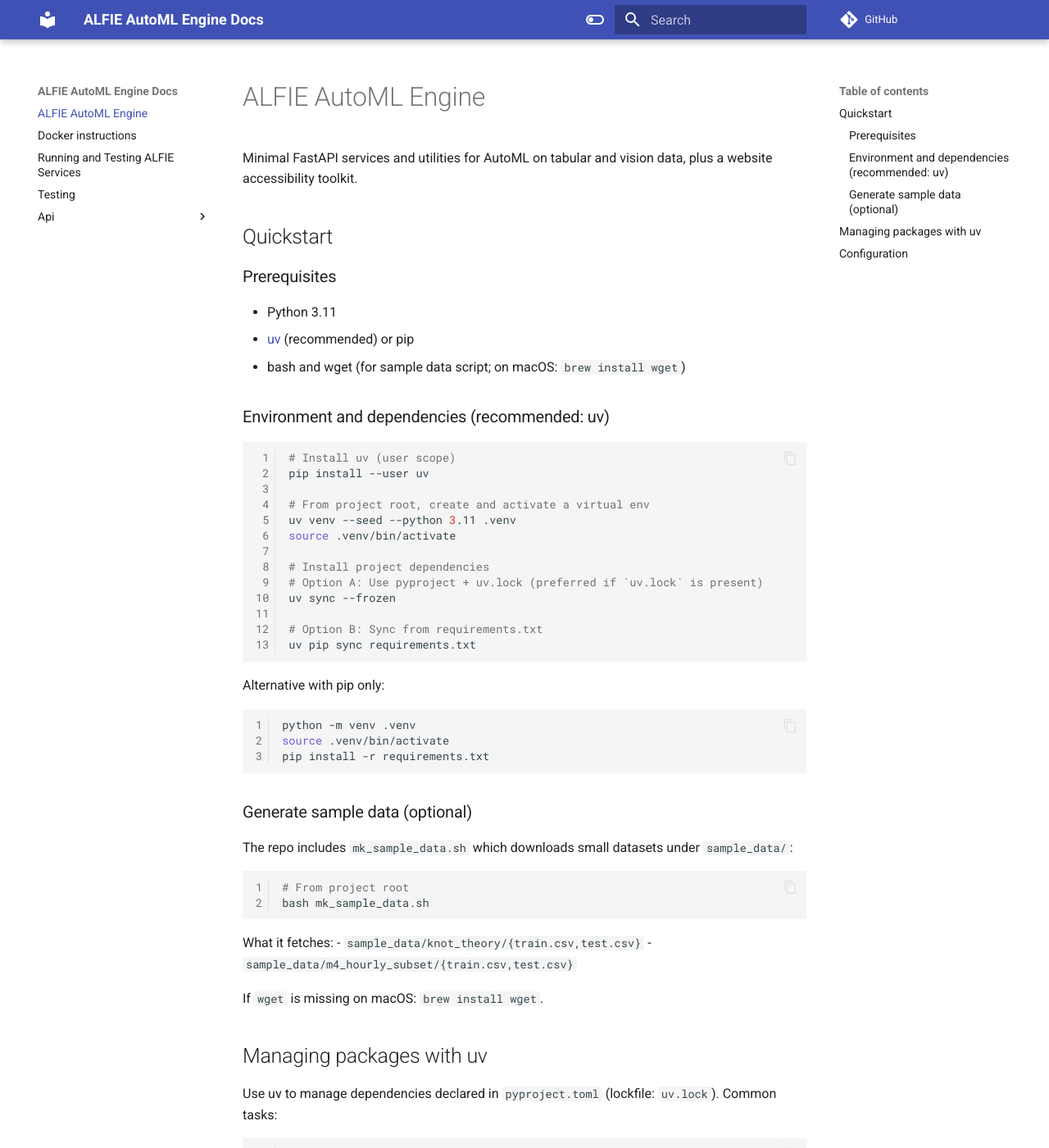
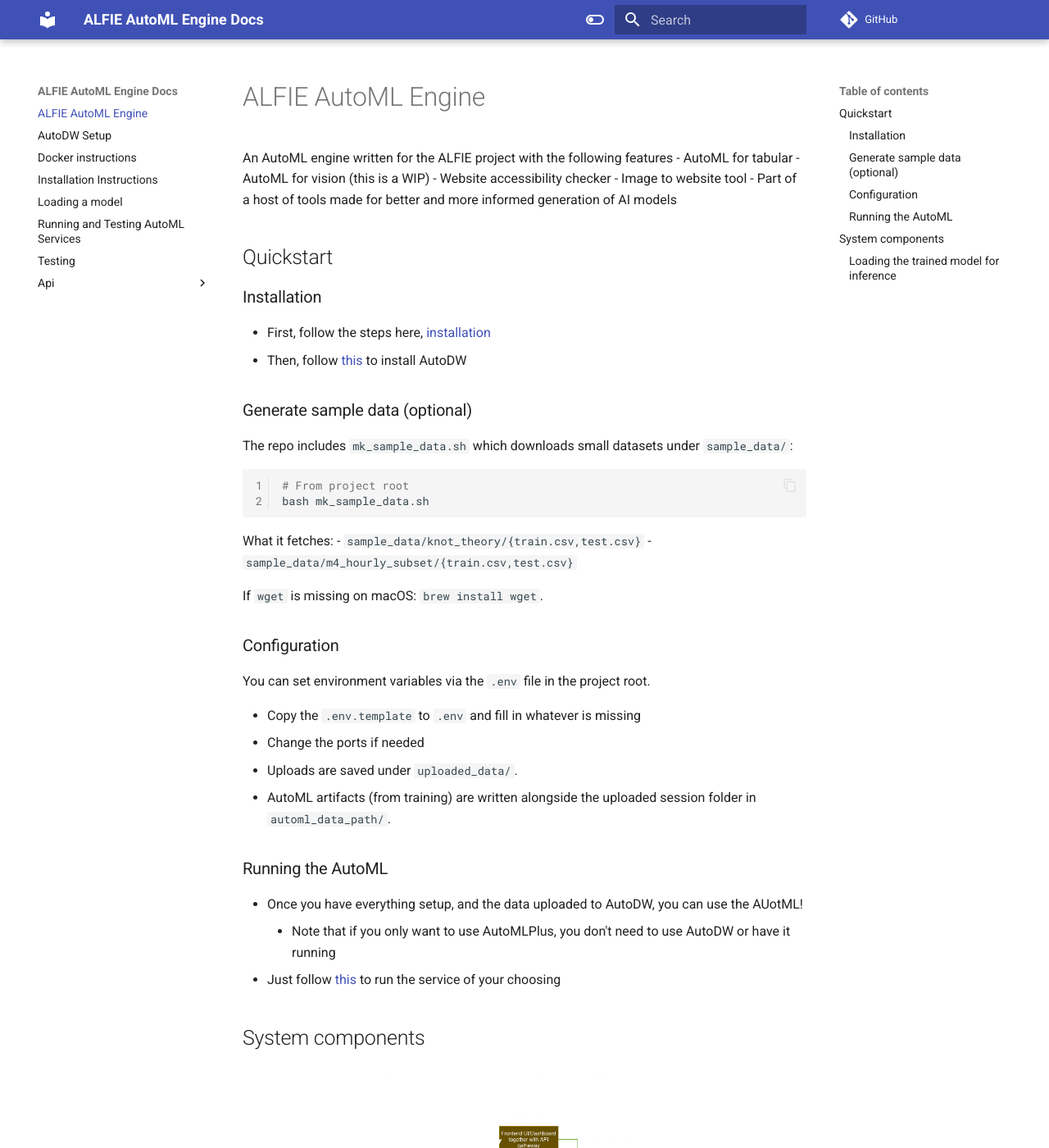
Before and after one commit to SubhadityaMukherjee/alfie_automl_engine, an MkDocs documentation site: the page built from docs/index.md, in a window 1280 px wide and 1400 px high. Shown: the whole window at 82% size. Built offline with MkDocs 1.6.1 and Material for MkDocs 9.7.7, drawn with Linux system fonts in a browser that asks for light colours; comment, search, counter and statistics services are not loaded; some of the changed text lies outside the part shown.

Commit message:
updated documentation for tabular

````diff
--- a/docs/index.md
+++ b/docs/index.md
@@ -1,37 +1,17 @@
 # ALFIE AutoML Engine
 
-Minimal FastAPI services and utilities for AutoML on tabular and vision data, plus a website accessibility toolkit.
+An AutoML engine written for the ALFIE project with the following features
+- AutoML for tabular
+- AutoML for vision (this is a WIP)
+- Website accessibility checker
+- Image to website tool
+- Part of a host of tools made for better and more informed generation of AI models
 
 ## Quickstart
 
-### Prerequisites
-- Python 3.11
-- [uv](https://github.com/astral-sh/uv) (recommended) or pip
-- bash and wget (for sample data script; on macOS: `brew install wget`)
-
-### Environment and dependencies (recommended: uv)
-```bash
-# Install uv (user scope)
-pip install --user uv
-
-# From project root, create and activate a virtual env
-uv venv --seed --python 3.11 .venv
-source .venv/bin/activate
-
-# Install project dependencies
-# Option A: Use pyproject + uv.lock (preferred if `uv.lock` is present)
-uv sync --frozen
-
-# Option B: Sync from requirements.txt
-uv pip sync requirements.txt
-```
-
-Alternative with pip only:
-```bash
-python -m venv .venv
-source .venv/bin/activate
-pip install -r requirements.txt
-```
+### Installation
+- First, follow the steps here, [installation](installation.md)
+- Then, follow [this](autodw.md) to install AutoDW
 
 ### Generate sample data (optional)
 The repo includes `mk_sample_data.sh` which downloads small datasets under `sample_data/`:
@@ -45,29 +25,22 @@
 
 If `wget` is missing on macOS: `brew install wget`.
 
-## Managing packages with uv
+### Configuration
+You can set environment variables via the `.env` file in the project root.
 
-Use uv to manage dependencies declared in `pyproject.toml` (lockfile: `uv.lock`). Common tasks:
-```bash
-# Add a runtime dependency (updates pyproject and lockfile)
-uv add requests
-
-# Remove a dependency
-uv remove requests
-
-# Upgrade all dependencies to latest allowed by constraints
-uv lock --upgrade
-uv sync
-
-# Install dev-only tools (use --dev group if you have groups defined)
-uv add --dev ruff
-```
-
-## Configuration
 - Copy the `.env.template` to `.env` and fill in whatever is missing
-- `DATABASE_URL` (optional): SQLAlchemy connection string. Default is `sqlite:///automl_sessions.db` created at repo root.
 - Change the ports if needed
 - Uploads are saved under `uploaded_data/`.
 - AutoML artifacts (from training) are written alongside the uploaded session folder in `automl_data_path/`.
 
-You can set environment variables via the `.env` file in the project root.
+### Running the AutoML
+- Once you have everything setup, and the data uploaded to AutoDW, you can use the AUotML!
+    - Note that if you only want to use AutoMLPlus, you don't need to use AutoDW or have it running
+- Just follow [this](running_the_services.md) to run the service of your choosing
+
+## System components
+![System components](images/flow.png)
+
+### Loading the trained model for inference
+- Follow the instructions [here](loading_model.md)
+- Once the AutoML tool is done, it will point you to a folder with
--- /dev/null
+++ b/docs/installation.md
@@ -0,0 +1,51 @@
+# Installation Instructions
+
+## Prerequisites
+- Python 3.11
+- [uv](https://github.com/astral-sh/uv) (recommended) or pip
+- bash and wget (for sample data script; on macOS: `brew install wget`)
+
+## Environment and dependencies (recommended: uv)
+```bash
+# Install uv (user scope)
+pip install --user uv
+
+# From project root, create and activate a virtual env
+uv venv --seed --python 3.11 .venv
+source .venv/bin/activate
+
+# Install project dependencies
+# Option A: Use pyproject + uv.lock (preferred if `uv.lock` is present)
+uv sync --frozen
+
+# Option B: Sync from requirements.txt
+uv pip sync requirements.txt
+```
+
+Alternative with pip only:
+```bash
+python -m venv .venv
+source .venv/bin/activate
+pip install -r requirements.txt
+```
+
+## !!AutoDW
+- Another important package we need is AutoDW, follow [this](autodw.md) for instructions
+
+## Managing packages with uv
+
+Use uv to manage dependencies declared in `pyproject.toml` (lockfile: `uv.lock`). Common tasks:
+```bash
+# Add a runtime dependency (updates pyproject and lockfile)
+uv add requests
+
+# Remove a dependency
+uv remove requests
+
+# Upgrade all dependencies to latest allowed by constraints
+uv lock --upgrade
+uv sync
+
+# Install dev-only tools (use --dev group if you have groups defined)
+uv add --dev ruff
+```
````
Also changed, not shown: docs/autodw.md (added, +9 -0 lines), docs/docker_instructions.md (+8 -2 lines), docs/loading_model.md (added, +15 -0 lines), docs/running_the_services.md (+16 -41 lines), docs/images/flow.png (added).
